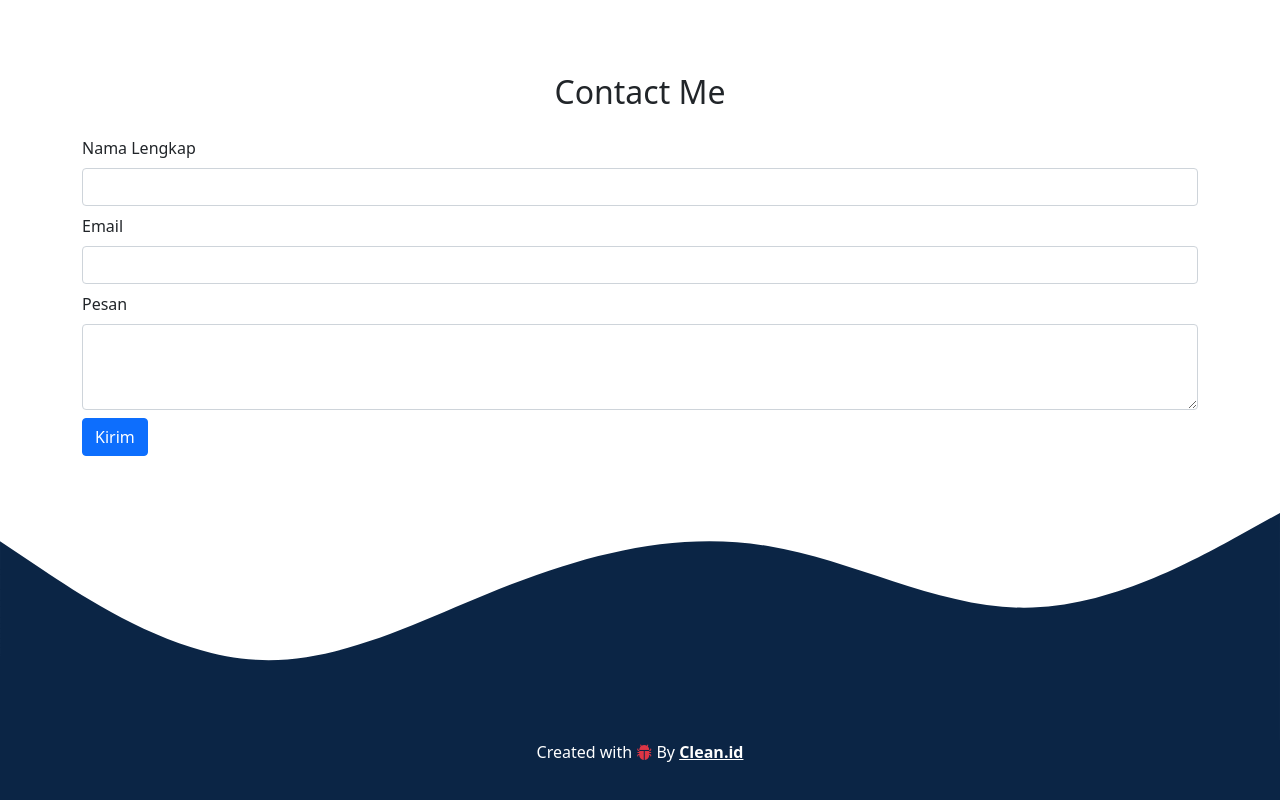
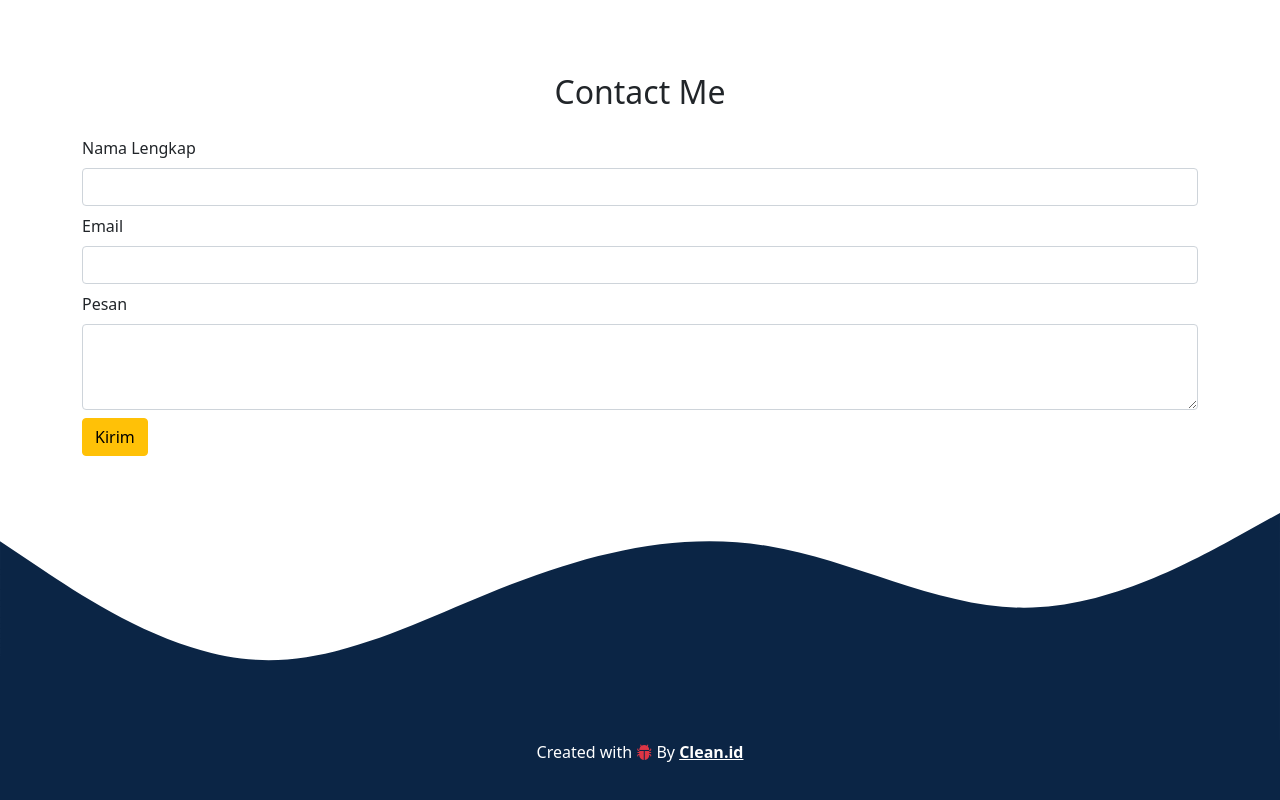
Before and after one commit to Cleanidbogor/cleanidbogor.github.io, a plain HTML site: page index.html in a window 1280 px wide. Shown: the part 2399-3199 px from the top of the page. Drawn offline with nearby package versions, Linux system fonts and the light colour scheme.

Commit message:
mengubah tombol kirim

```diff
--- a/index.html
+++ b/index.html
@@ -137,7 +137,7 @@
                 <label for="pesan" class="form-label">Pesan</label>
                 <textarea class="form-control" id="pesan" rows="3"></textarea>
               </div>
-              <button type="kirim" class="btn btn-primary">Kirim</button>
+              <button type="kirim" class="btn btn-warning">Kirim</button>
             </form>
           </div>
         </div>
```
